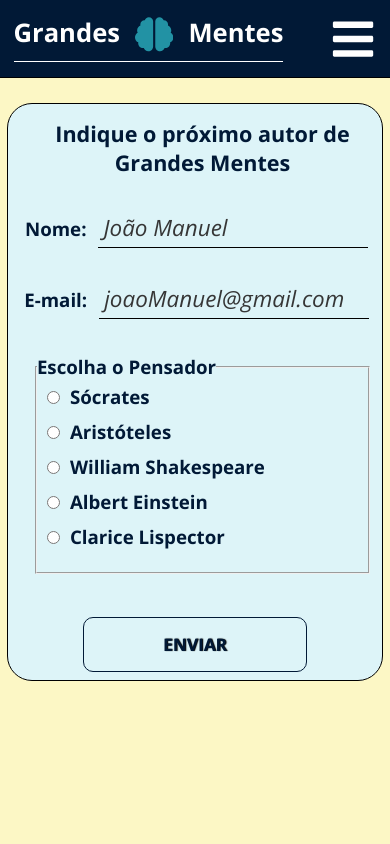
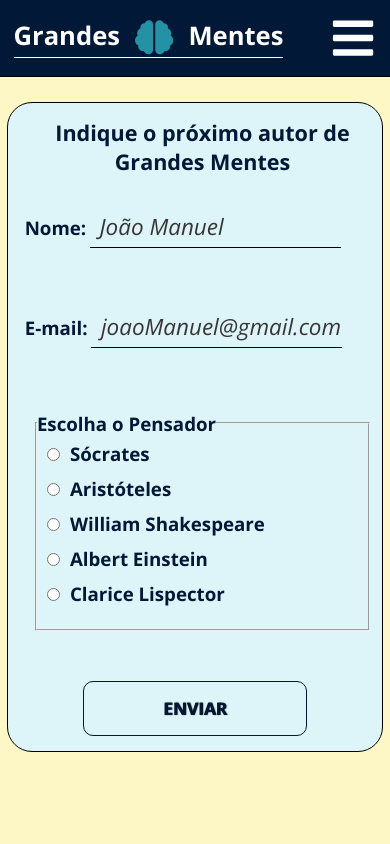
Before and after one commit to LeviPereira9/frases, a React (Vite) app: page /recommendation in a window 390 px wide. Shown: the top 844 px of the page. Built offline with nearby package versions, Linux system fonts and the light colour scheme.

Commit message:
última responsividade

```diff
--- a/src/components/Navbar.jsx
+++ b/src/components/Navbar.jsx
@@ -32,13 +32,13 @@ const Navbar = () => {
                     <li> <Link to="/recommendation"> Indicação </Link> </li>
                 </ul>
             </div>
-                <div className='header__brand'>
-                    <p>Grandes</p>
-                    <Link to="/" >
+                <div >
+                    <Link to="/" className='header__brand'>
+                        <p>Grandes</p>
                         <FaBrain
                             className='header__brand__icon'/>
+                        <p>Mentes</p>
                     </Link>
-                    <p>Mentes</p>
                 </div>
             <div className="header__container">
                 <ul className='header__nav' >
--- a/src/sass/2_layouts/_aboutus.scss
+++ b/src/sass/2_layouts/_aboutus.scss
@@ -8,23 +8,21 @@
     color: variables.$primary-bgColor;
 
     &__container{
-        width: 980px;
-        margin: 50px 0;
+        width: 90%;
+        margin: 25px 0 45px 0;
         font-size: 1.2em;
 
         @include tableTop{
-            width: 900px;
             margin-top: 10px;
         }
 
+
         @include tablet{
-            width: 530px;
             margin-top: 15px;
             font-size: 1.1em;
         }
 
         @include mobile{
-            width: 350px;
             font-size: 1.05em;
             margin-top: 35px;
         }
--- a/src/sass/2_layouts/_authors.scss
+++ b/src/sass/2_layouts/_authors.scss
@@ -36,6 +36,10 @@
         height: 2000px;
     }
 
+    @include tableTop{
+        height: 1600px;
+    }
+
     @include tablet{
         height: 1500px;
     }
@@ -49,22 +53,33 @@
         margin-top: 15px;
         border-radius: 15px;
         background-color: rgba(0, 0, 0, 0.65);
-        width: 550px;
+        width: 45%;
         height: 500px;
         text-align: center;
 
         @include desktop{
+            width: 50%px;
             height: 800px;
-            width: 950px;
         }
 
+        @include tableTop{
+            width: 55%;
+            height: 600px;
+        }
+
+        @include iTablet{
+            width: 65%;
+            height: 600px;
+        }
+
+
         @include tablet{
-            height: 570px;
-            width: 525px;
+            width: 85%;
+            height: 590px;
         }
 
         @include mobile{
-            width: 380px;
+            width: 95%;
             height: 600px;
         }
 
@@ -115,12 +130,41 @@
                 padding: 0px 50px;
             }
 
+            @include tableTop{
+                margin-top: 45px;
+                font-size: 1.23em;
+
+                p{
+                    margin: 10px 0;
+                }
+            }
+
+            @include iTablet{
+                margin-top: 45px;
+                font-size: 1.21em;
+
+                p{
+                    margin: 15px 0;
+                }
+            }
+
             @include tablet{
+                margin-top: 55px;
                 font-size: 1.2em;
+
+                p{
+                    margin-top: 15px;
+                }
             }
 
             @include mobile{
+                margin-top: 25px;
                 font-size: 1em;
+
+                p{
+                    margin: 10px 0;
+                }
+
             }
 
         }
@@ -128,26 +172,22 @@
 
     &__phrase{
         margin-top: 60px;
-        width: 1000px;
-        height: 510px;
+        width: 80%;
+        height: 530px;
         background-color: rgba(0, 0, 0, 0.65);
         border-radius: 15px;
 
         @include desktop{
-            width: 1500px;
             height: 750px;
         }
 
-        @include tableTop{
-            width: 650px;
-        }
-
         @include tablet{
-            width: 525px;
+            height: 580px;
+            width: 95%;
         }
 
         @include mobile{
-            width: 380px;
+            width: 95%;
         }
 
 
@@ -206,6 +246,10 @@
             justify-content: center;
             margin-top: 15px;
 
+            @include tablet{
+                margin-top: 50px;
+            }
+
             button {
                 @extend %primary-button;
             }
--- a/src/sass/2_layouts/_navbar.scss
+++ b/src/sass/2_layouts/_navbar.scss
@@ -23,6 +23,7 @@
     }
 
    @include iTablet{
+        padding: 35px 0px;
         justify-content: space-around;
         font-size: 2em;
    }
--- a/src/sass/2_layouts/_recommendation.scss
+++ b/src/sass/2_layouts/_recommendation.scss
@@ -18,18 +18,22 @@
         background-color: variables.$secondary-color;
         border: 1px solid black;
         width: 43em;
-        height: 39em;
+        height: 40em;
         border-radius: 25px;
 
+        @include iTablet{
+            width: 85%;
+        }
 
         @include tablet{
-            width: 34em;
+            width: 98%;
+            height: 45em;
             font-size: .95em;
         }
 
         @include mobile{
             width: 26em;
-            height: 40em;
+            height: 45em;
             font-size: .9em;
         }
 
@@ -53,32 +57,37 @@
 
         }
 
-        input[type=email]{
-            cursor: not-allowed;
+        &__name{
+            width: 100%;
+            height: 10%;
+            margin-left: 10%;
 
-            &:disabled{
-                background-color: transparent;
+
+            @include tablet{
+                width: 90%;
+                margin-left: 2%;
             }
 
+            @include mobile{
+                margin-left: -5%;
             }
 
-        input[type=text], input[type=email]{
-            width: 22em;
-            height: 30px;
+
+            input{
+                width: 75%;
                 border: none;
                 margin: 0 12px;
+                padding-left: 10px;
                 padding-bottom: 5px;
                 border-bottom: 1px solid black;
                 font-size: 1.2em;
                 background-color: transparent;
-
-
-            @include tablet{
-                width: 17em;
-            }
+                margin-left: 2%;
 
                 @include mobile{
-                width: 12em;
+                    width: 73%;
+                    margin-left: 1%;
+                    padding-left: 5px;
                 }
 
                 &:focus{
@@ -90,16 +99,70 @@
                     font-style: italic;
                     padding-left: 5px;
                 }
+
+            }
+
+        }
+
+
+        &__email{
+            width: 100%;
+            height: 10%;
+            margin-left: 10%;
+
+            @include tablet{
+                width: 90%;
+                margin-left: 2%;
+            }
+
+            @include mobile{
+                margin-left: -5%;
+            }
+
+            input{
+                width: 75%;
+                border: none;
+                margin: 0 12px;
+                padding-left: 10px;
+                padding-bottom: 5px;
+                border-bottom: 1px solid black;
+                font-size: 1.2em;
+                background-color: transparent;
+                margin-left: 2%;
+                cursor: not-allowed;
+
+                @include mobile{
+                    width: 73%;
+                    margin-left: 1%;
+                    padding-left: 5px;
+                }
+
+                &:disabled{
+                    background-color: transparent;
+                }
+
+
+                &:focus{
+                    outline: none;
+                }
+
+                &::placeholder{
+                    color: #363636;
+                    font-style: italic;
+                    padding-left: 5px;
+                }
+
+            }
         }
 
         &__authors{
-            width: 37em;
+            width: 90%;
             height: 15em;
 
 
             @include tablet{
-                width: 31em;
-                margin-left: 15px;
+                width: 90%;
+                margin-left: 5px;
 
                 label{
                     margin-left: -20px;
```
Lines whose indentation alone changed are shown as unchanged.
